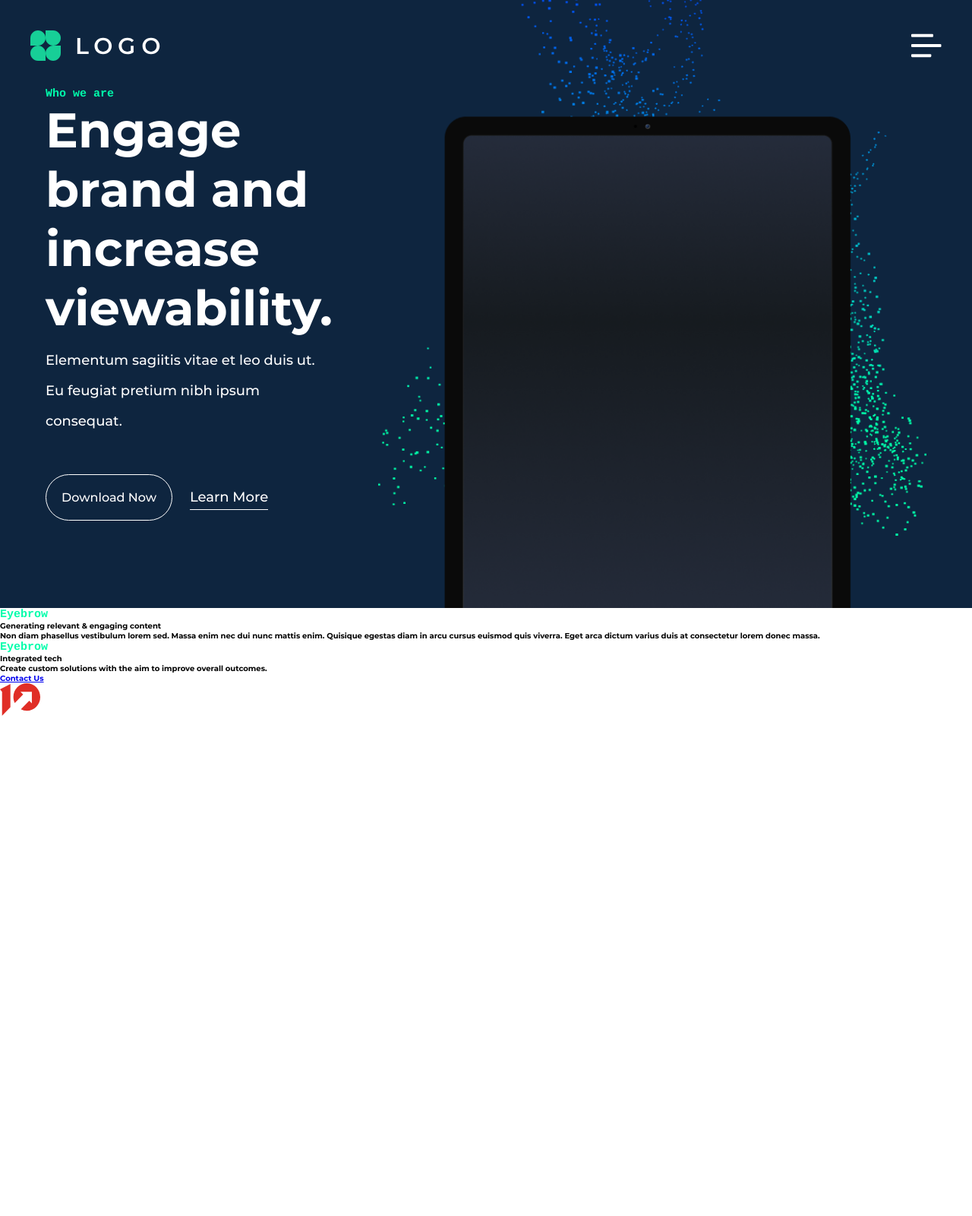
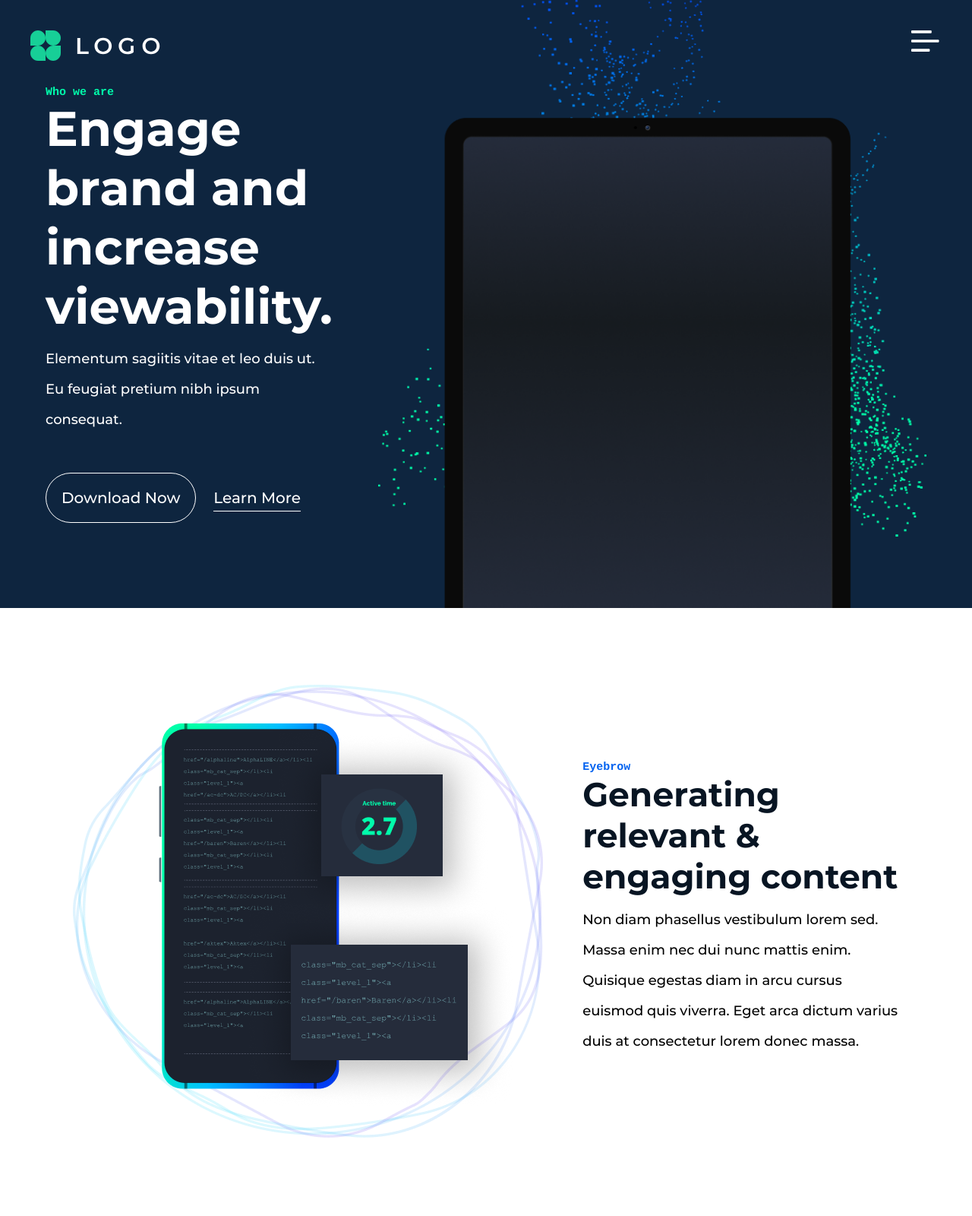
Before and after one commit to ach1209/10up-technical-challenge, a website built with webpack: page app/index.html in a window 1280 px wide. Shown: the top 1600 px of the page at 76% size. Before the commit the page ends 964 px from the top, so only its background shows below. Built offline with nearby package versions, Linux system fonts and the light colour scheme; files whose address does not match are found by name.

Commit message:
Created content and footer sections. Added nav toggle event

```diff
--- a/app/index.html
+++ b/app/index.html
@@ -13,19 +13,18 @@
         <img src="./assets/icons/site_logo.svg" alt="Site Logo">
       </div>
       <navigation id="menu">
-        <img src="./assets/icons/Icon_Menu.svg" alt="Open Menu Icon" class="menu-icon menu-active">
-        <img src="./assets/icons/Icon_Close.svg" alt="Close Menu Icon" class="menu-icon menu-hidden">
-        <ul class="menu-hidden">
-          <li>News</li>
-          <li>About</li>
-          <li>Products</li>
-          <li>Contact</li>
+        <span class="menu-icon"></span>
+        <ul class="menu-list">
+          <li><a href="#">News</a></li>
+          <li><a href="#">About</a></li>
+          <li><a href="#">Products</a></li>
+          <li><a href="#">Contact</a></li>
         </ul>
       </navigation>
     </header>
     <div class="hero">
       <div class="hero__block hero__block--alternate">
-        <h2 class="block-label">Who we are</h2>
+        <h2 class="block-label block-label--seafoam">Who we are</h2>
         <h3 class="hero__heading">Engage brand and increase viewability.</h3>
         <p>Elementum sagiitis vitae et leo duis ut. Eu feugiat pretium nibh ipsum consequat.</p>
         <footer class="hero__footer">
@@ -39,17 +38,20 @@
     </div>
     <div class="content__block">
       <div class="item__block">
-        <h2 class="block-label">Eyebrow</h2>
-        <p>Generating relevant & engaging content</p>
-        <p>Non diam phasellus vestibulum lorem sed. Massa enim nec dui nunc mattis enim. Quisique egestas diam in arcu cursus euismod quis viverra. Eget arca dictum varius duis at consectetur lorem donec massa.</p>
+        <img src="./assets/images/Device_Mobile.png" alt="Device Mobile">
+      </div>
+      <div class="item__block item__block--alternate">
+        <h2 class="block-label block-label--blue">Eyebrow</h2>
+        <h3 class="content__heading content__heading--alternate">Generating relevant & engaging content</h3>
+        <p class="item__block-text">Non diam phasellus vestibulum lorem sed. Massa enim nec dui nunc mattis enim. Quisique egestas diam in arcu cursus euismod quis viverra. Eget arca dictum varius duis at consectetur lorem donec massa.</p>
       </div>
     </div>
-    <div class="content__block">
-      <div class="item__block">
-        <h2 class="block-label">Eyebrow</h2>
-        <p>Integrated tech</p>
-        <p>Create custom solutions with the aim to improve overall outcomes.</p>
-        <a href="#">Contact Us</a>
+    <div class="content__block content__block--bg">
+      <div class="item__block block-center text-center">
+        <h2 class="block-label block-label--seafoam">Eyebrow</h2>
+        <h3 class="content__heading">Integrated tech</h3>
+        <p class="item__block-text item__block-text--alternate">Create custom solutions with the aim to improve overall outcomes.</p>
+        <a href="#" class="pill-btn">Contact Us</a>
       </div>
     </div>
     <footer id="main-footer">
--- a/app/js/app.js
+++ b/app/js/app.js
@@ -1 +1,18 @@
 import '../scss/styles.scss'
+
+const menu = document.getElementById('menu')
+let menuIcon = document.querySelector('.menu-icon')
+
+menu.addEventListener('click', menuToggle)
+
+function menuToggle(e) {
+  e.stopPropagation()
+
+  if (menuIcon.classList.contains('menu-icon--active')) {
+    menuIcon.classList.remove('menu-icon--active')
+    document.querySelector('.menu-list').removeAttribute('style')
+  } else {
+    menuIcon.classList.add('menu-icon--active')
+    document.querySelector('.menu-list').style.display = 'block'
+  }
+}
--- /dev/null
+++ b/app/scss/base/_utilities.scss
@@ -0,0 +1,11 @@
+.gap-right {
+  margin-right: 2rem;
+}
+
+.block-center {
+  margin: 0 auto;
+}
+
+.text-center {
+  text-align: center;
+}
--- a/app/scss/base/_variables.scss
+++ b/app/scss/base/_variables.scss
@@ -1,2 +1,6 @@
 $white: #fff;
 $heroBg: #0E253F;
+$darkBg: #010203;
+$seafoam: #01FDAB;
+$contentText: #081523;
+$eyebrowAlt: #0262F0;
--- a/app/scss/components/_button.scss
+++ b/app/scss/components/_button.scss
@@ -3,9 +3,15 @@
   height: 100%;
   color: $white;
   font-family: 'Montserrat Medium';
-  font-size: 1.6rem;
+  font-size: 2rem;
   text-decoration: none;
   padding: 2rem;
   border: 1px solid $white;
   border-radius: 10rem;
+
+  &:hover,
+  &:focus {
+    color: $seafoam;
+    border-color: $seafoam;
+  }
 }
--- /dev/null
+++ b/app/scss/components/_content.scss
@@ -0,0 +1,49 @@
+.content__block {
+  background-color: $white;
+  display: flex;
+  align-items: center;
+  justify-content: space-around;
+  flex-direction: column;
+  padding: 7rem;
+
+  @include device-large {
+    height: 100vh;
+    flex-direction: row;
+  }
+
+  &--bg {
+    background-image: url('../../assets/images/Phone.jpg');
+    background-size: cover;
+    background-position: center;
+    background-repeat: no-repeat;
+  }
+}
+
+.content__heading {
+  font-size: 4.4rem;
+  color: $white;
+
+  &--alternate {
+    color: $contentText;
+  }
+}
+
+.item__block {
+
+  &--alternate {
+    @include device-large {
+      flex: 0.8;
+    }
+  }
+
+  &-text {
+    font-family: 'Montserrat Medium';
+    font-size: 1.8rem;
+    line-height: 4rem;
+    margin: 1rem 0;
+  }
+
+  &-text--alternate {
+    color: $white;
+  }
+}
--- /dev/null
+++ b/app/scss/components/_footer.scss
@@ -0,0 +1,6 @@
+#main-footer {
+  background-color: $darkBg;
+  padding: 1.5rem 0;
+  display: flex;
+  justify-content: center;
+}
--- a/app/scss/components/_hero.scss
+++ b/app/scss/components/_hero.scss
@@ -4,13 +4,14 @@
   justify-content: space-between;
   align-items: center;
   flex-direction: column;
-  height: 100vh;
+  height: 100%;
   padding: 3rem;
   padding-top: 12rem;
   overflow: hidden;
 
   @include device-large {
     flex-direction: row;
+    height: 100vh;
     padding-top: 3rem;
   }
 
@@ -26,7 +27,6 @@
     }
 
     &--alternate {
-
       @include device-large {
         flex: 1.8;
       }
@@ -43,9 +43,10 @@
   }
 
   &__image {
-    width: 50vh;
+    display: none;
 
     @include device-large {
+      display: block;
       width: 100%;
     }
   }
@@ -57,9 +58,15 @@
   &__link {
     color: $white;
     font-family: 'Montserrat Medium';
-    font-size: 1.8rem;
+    font-size: 2rem;
     text-decoration: none;
     padding-bottom: 0.5rem;
     border-bottom: 1px solid $white;
+
+    &:hover,
+    &:focus {
+      color: $seafoam;
+      border-color: $seafoam;
+    }
   }
 }
--- a/app/scss/components/_menu.scss
+++ b/app/scss/components/_menu.scss
@@ -1,12 +1,44 @@
+#menu {
+  position: absolute;
+  right: 4rem;
+}
+
 .menu-icon {
+  content: "";
+  display: block;
   width: 4rem;
   height: 4rem;
+  background-image: url('../../assets/icons/Icon_Menu.svg');
+  background-repeat: no-repeat;
+  cursor: pointer;
 }
 
-.menu-active {
-  display: block;
+.menu-icon--active {
+  background-image: url('../../assets/icons/Icon_Close.svg');
+  background-repeat: no-repeat;
+  transform: translate(250px, -12px);
 }
 
-.menu-hidden {
+.menu-list {
   display: none;
+  list-style-type: none;
+  background-color: $darkBg;
+  width: 30rem;
+  padding: 3rem;
+
+  li {
+    height: 6rem;
+    line-height: 6rem;
+
+    a {
+      color: $white;
+      font-size: 2.8rem;
+      text-decoration: none;
+
+      &:hover,
+      &:focus {
+        color: $seafoam;
+      }
+    }
+  }
 }
--- a/app/scss/styles.scss
+++ b/app/scss/styles.scss
@@ -1,9 +1,12 @@
 @import './base/variables';
 @import './base/mixins';
+@import './base/utilities';
 @import './components/header';
 @import './components/hero';
 @import './components/menu';
 @import './components/button';
+@import './components/content';
+@import './components/footer';
 
 @font-face {
   font-family: 'Montserrat Bold';
@@ -44,11 +47,14 @@ body {
 }
 
 .block-label {
-  color: #01FDAB;
   font-family: 'Cousine Bold';
   font-weight: 300;
+
+  &--seafoam {
+    color: $seafoam;
+  }
+
+  &--blue {
+    color: $eyebrowAlt;
+  }
 }
-
-.gap-right {
-  margin-right: 2rem;
-}
```
